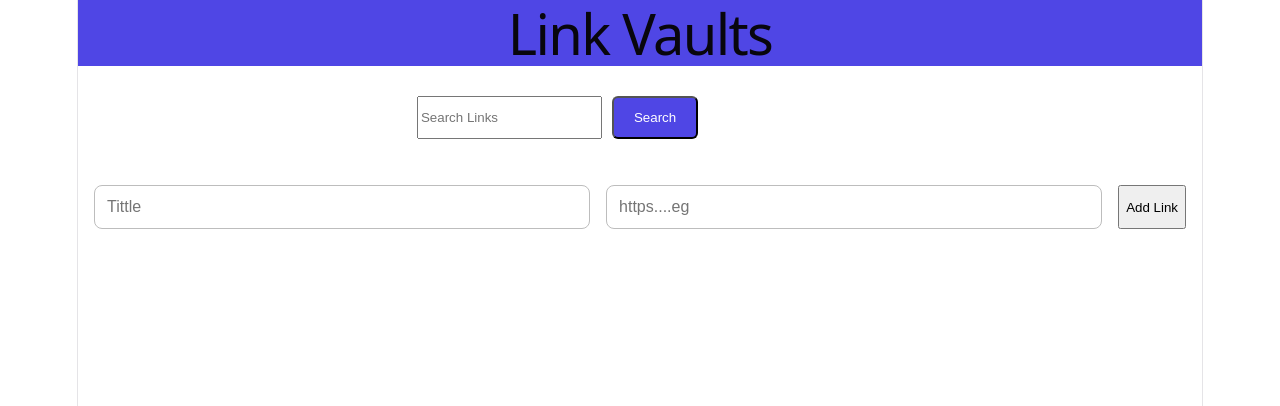
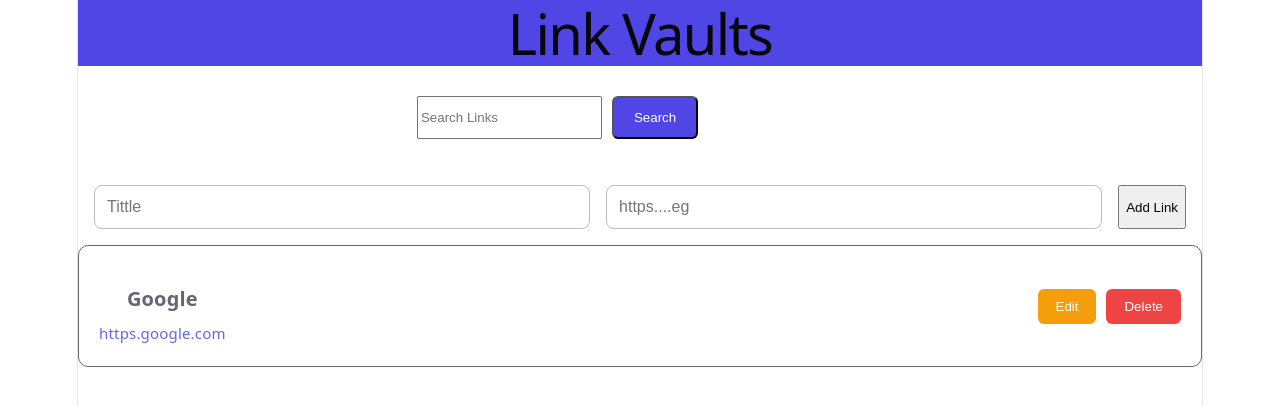
Before and after one commit to Siyanda-Mabaso/ReactTS-LinkVault, a React (Vite) app in the folder linkvault/: page / in a window 1280 px wide. Shown: the top 406 px of the page. Built offline with nearby package versions, Linux system fonts and the light colour scheme.

Commit message:
done with the linkcard component

```diff
--- a/linkvault/src/App.tsx
+++ b/linkvault/src/App.tsx
@@ -1,6 +1,7 @@
 import Header from './Components/Header/Header';
 import SearchBar from './Components/SearchBar/SearchBar';
 import  LinkForm  from './Components/LinkForm/LinkForm';
+import  LinkCard  from './Components/LinkCard/LinkCard';
 import './App.css'
 
 function App() {
@@ -12,6 +13,7 @@ function App() {
       <Header/>
       <SearchBar/>
       <LinkForm/>
+      <LinkCard/>
 
     </>
   )
--- /dev/null
+++ b/linkvault/src/Components/LinkCard/LinkCard.module.css
@@ -0,0 +1,43 @@
+.card{
+    display: flex;;
+    justify-content: space-between;
+    align-items: center;
+    padding: 20px;
+    margin-bottom: 15px;
+    border: 1px solid;
+    border-radius: 10px;
+    background-color: #ffffff;
+}
+.info{
+    display: flex;
+    flex-direction: column;
+}
+.title{
+    font-size: 20px;
+    font-weight: bold;
+    margin-bottom: 8px;
+}
+.url{
+    font-size: 15px;
+    color: #6366f1;
+}
+.actions{
+    display: flex;
+    gap: 10px;
+}
+.edit-btn{
+    padding: 10px 18px;
+    background-color: #f59e0b;
+    color: white;
+    border: none;
+    border-radius: 6px;
+    cursor: pointer;
+}
+.delete-btn{
+    padding: 10px 18px;
+    background-color: #ef4444;
+    color: white;
+    border: none;
+    border-radius: 6px;
+    cursor: pointer;
+}
--- a/linkvault/src/Components/LinkCard/LinkCard.tsx
+++ b/linkvault/src/Components/LinkCard/LinkCard.tsx
@@ -0,0 +1,18 @@
+import React from 'react'
+import style from './LinkCard.module.css'
+ const LinkCard = () => {
+  return (
+    <div className={style['card']}>
+
+        <div className={style['info']}>
+            <h3 className={style['title']}>Google</h3>
+            <p className={style['url']}>https.google.com</p>
+        </div>
+        <div className={style['actions']}>
+            <button className={style['edit-btn']}>Edit</button>
+            <button className={style['delete-btn']}>Delete</button>
+        </div>
+    </div>
+  )
+}
+export default LinkCard
--- a/linkvault/src/Components/LinkForm/LinkForm.module.css
+++ b/linkvault/src/Components/LinkForm/LinkForm.module.css
@@ -15,7 +15,11 @@
 }
 .button{
     padding: 16px 24px;
-    /* background-color: ; */
+    background-color: #2563eb;
+    color: white;
     cursor: pointer;
     border: none;
+    border-radius: 8px;
+    font-size: 16px;
+
 }
```
Also changed, not shown: linkvault/src/Components/LinkCard/LinkCard.css (deleted).
